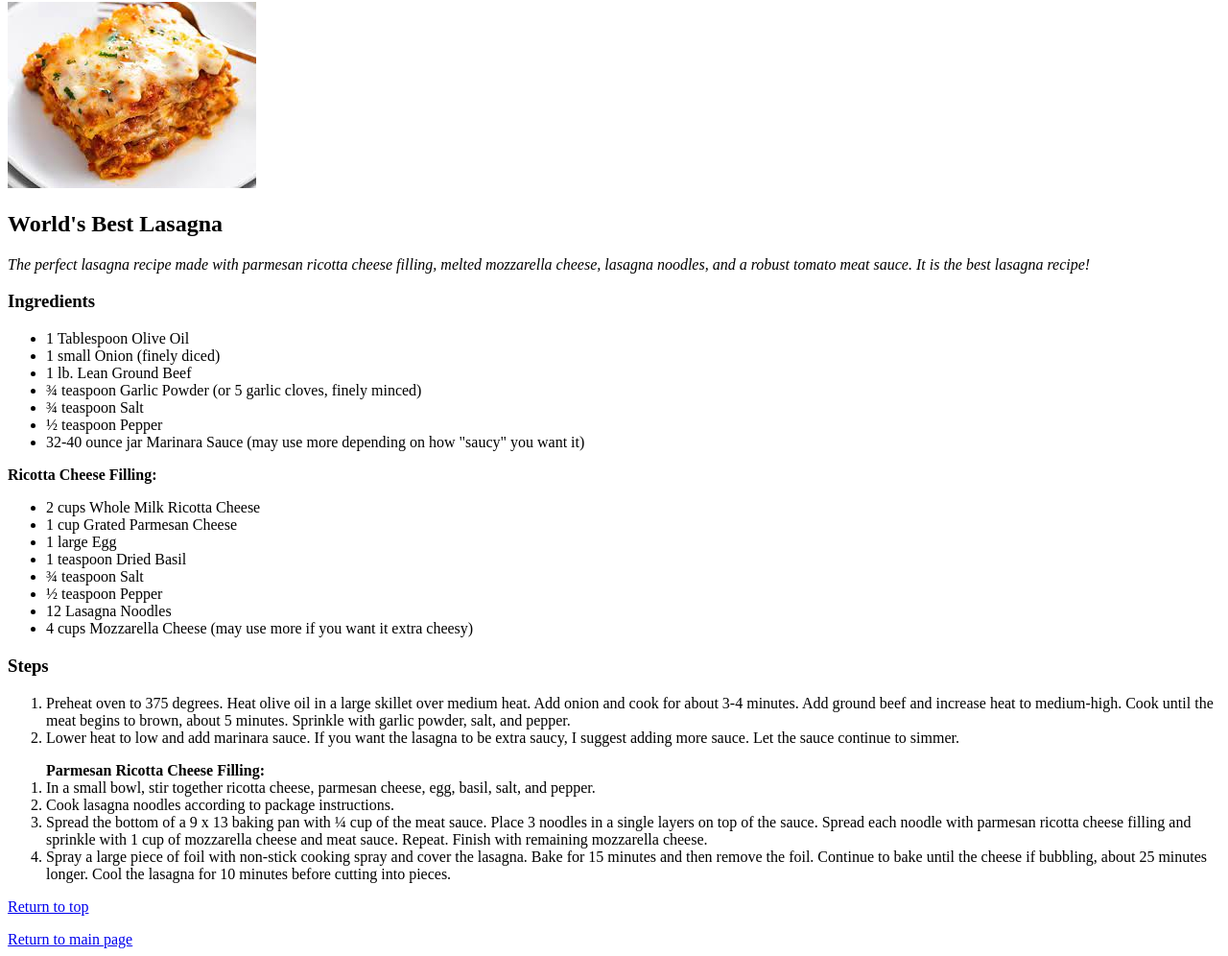
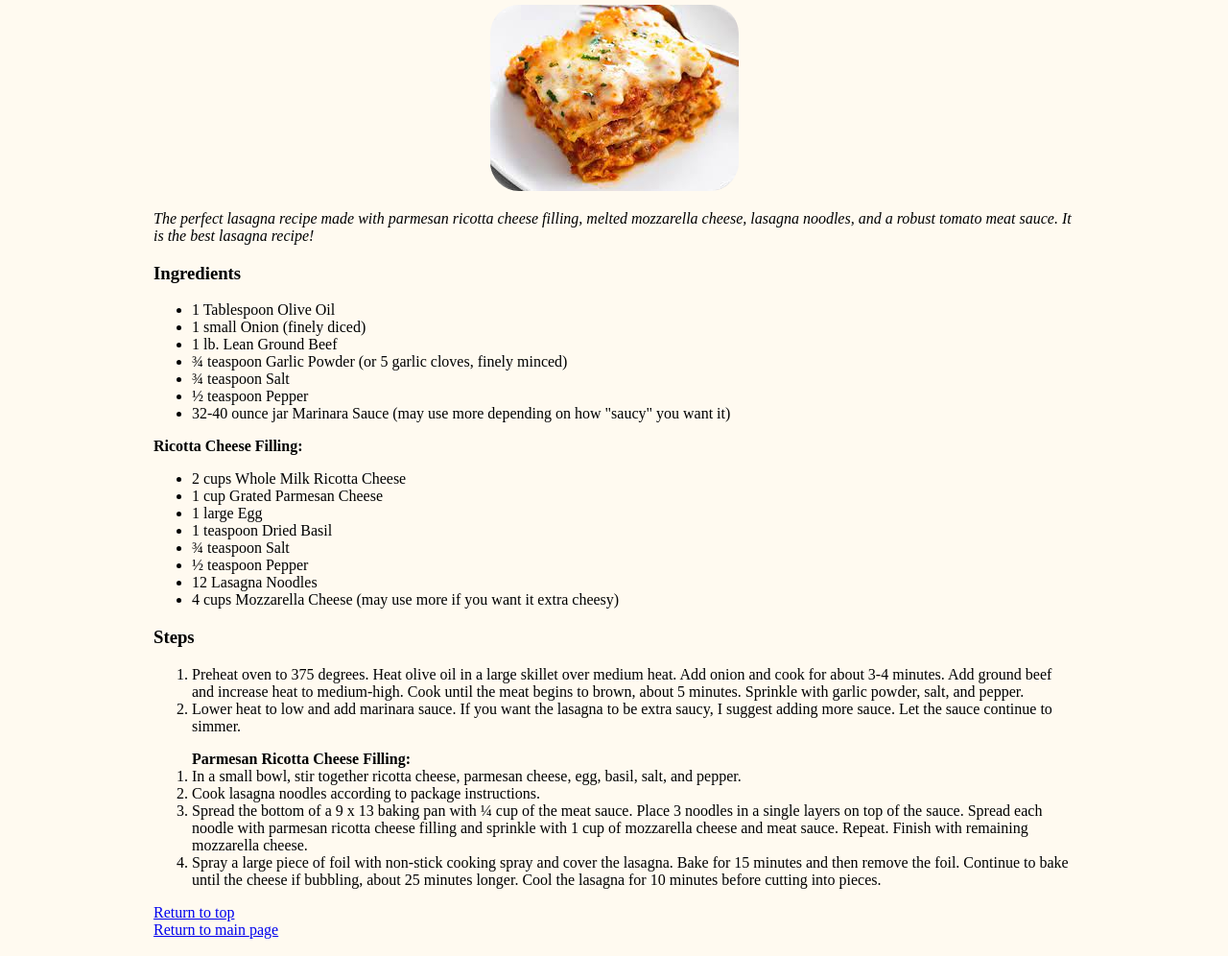
Before and after one commit to Octobrainius/odin-recipes, a plain HTML site: page recipes/lasagna.html in a window 1280 px wide. Shown: the part 78-1074 px from the top of the page at 96% size. Drawn offline with Linux system fonts and the light colour scheme.

Commit message:
complete lasagna page

```diff
--- /dev/null
+++ b/recipes/lasagna.css
@@ -0,0 +1,28 @@
+body {
+max-width: 75%;
+margin: auto;
+padding: 16px;
+background: floralwhite;
+}
+
+.header {
+    text-align: center;
+}
+
+img {
+width: 259px;
+height: 194px;
+border-radius: 30px;
+}
+
+.footer {
+display: flex;
+flex-direction: column;
+}
+
+ul {
+display: flex;
+flex-direction: column;
+align-items: flex-start;
+justify-content: flex-start;
+}
--- a/recipes/lasagna.html
+++ b/recipes/lasagna.html
@@ -4,12 +4,14 @@
     <meta charset="UTF-8">
     <meta http-equiv="X-UA-Compatible" content="IE=edge">
     <meta name="viewport" content="width=device-width, initial-scale=1.0">
-    <title>Document</title>
+    <title>Lasagna</title>
+    <link rel="stylesheet" href="lasagna.css">
 </head>
 <body>
-    <h1 id='header'>Lasagna</h1>
+    <div class="header">
+    <h2>World's Best Lasagna</h2>
     <img src="../img/lasagna.jpeg" alt="delicious lasagna">
-    <h2>World's Best Lasagna</h2>
+    </div>
         <p> <em>The perfect lasagna recipe made with parmesan ricotta cheese filling, melted mozzarella cheese, lasagna noodles, and a robust tomato meat sauce. It is the best lasagna recipe!</em></p>
     <h3>Ingredients</h3>
         <ul>
@@ -46,8 +48,9 @@
         <li>Spray a large piece of foil with non-stick cooking spray and cover the lasagna. Bake for 15 minutes and then remove the foil. Continue to bake until the cheese if bubbling, about 25 minutes longer. Cool the lasagna for 10 minutes before cutting into pieces.</li>
 
     </ol>
+    <div class="footer">
     <a href="#header">Return to top</a>
-    <p></p>
     <a href="../index.html">Return to main page</a>
+    </div>
 </body>
 </html>
```
